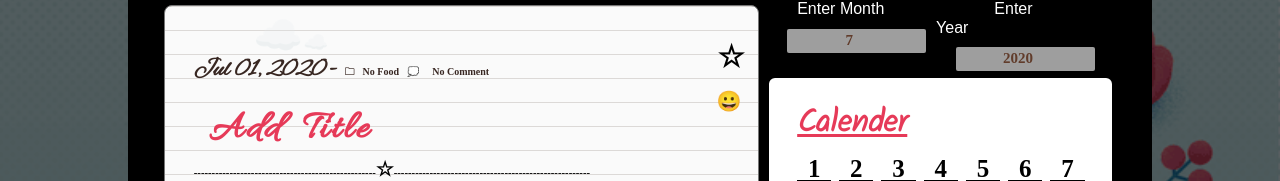
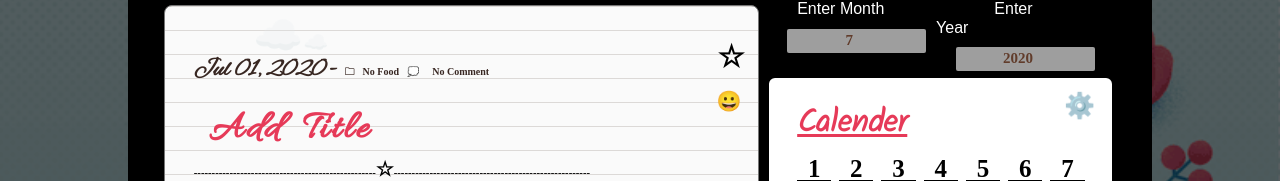
Before and after one commit to prashant280920/Personal_Diary_WebApp, a React (Create React App) app: page / in a window 1280 px wide. Shown: the part 120-301 px from the top of the page. Built offline with nearby package versions, Linux system fonts and the light colour scheme; grey boxes are pictures that could not be loaded; a web font is replaced by a local one.

Commit message:
added setting option

```diff
--- a/src/components/Profile/Profile.js
+++ b/src/components/Profile/Profile.js
@@ -1,11 +1,13 @@
 import React from 'react';
 import Calender from "./.././Calender/Calender.js";
 import Mood from "./Mood.js";
+import Emoji from ".././Emoji/Emoji.js";
 
-const Profile = ({ Month, Year }) => {
+const Profile = ({ Month, Year, rightClmChange }) => {
 	console.log("Pro",Month,Year)
 		return (
 		<div className=" pa2 profiles" style={{height:"100%",width:"100%",margin:"0px"}}>
+			 <Emoji onClick={rightClmChange} className="pointer settingIcon" symbol="⚙️" label="setting" />
 			<h1 className="p-cal"><u>Calender</u></h1>
 			<Calender Month={Month} Year={Year}/>
 			<h1 className="p-feel">How You feel Today?</h1>
```
